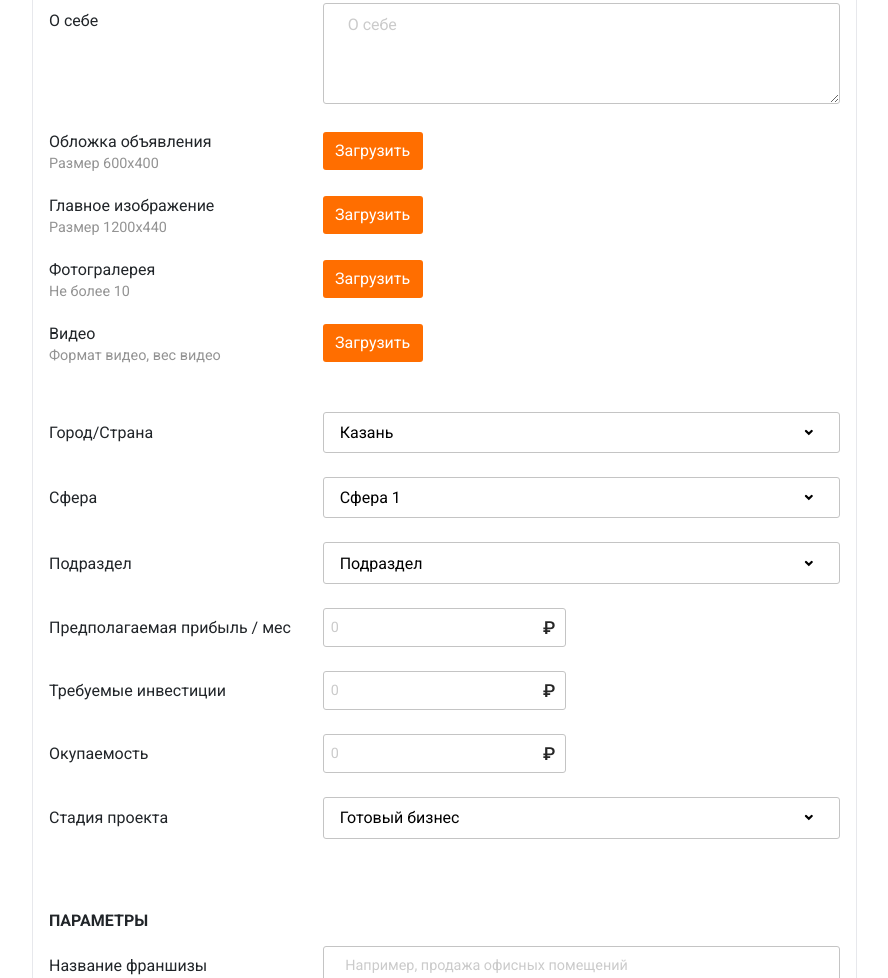
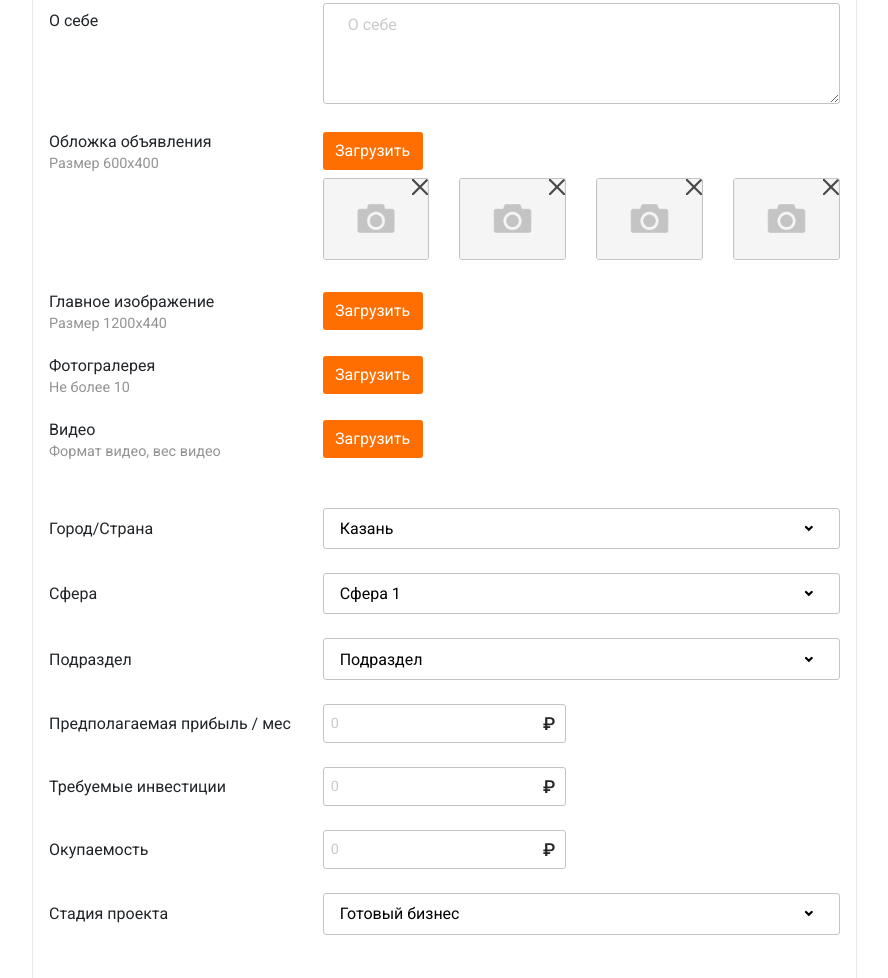
Before and after one commit to ngf93/mylife-pa, a plain HTML site: page new_ad.html in a window 1280 px wide. Shown: the part 845-1823 px from the top of the page, without its empty margins (338-1226 px from the left). Drawn offline with Linux system fonts and the light colour scheme; a script that the page names is missing.

Commit message:
img preview

```diff
--- a/css/style.css
+++ b/css/style.css
@@ -1098,8 +1098,6 @@ CHAT
 
 
 
-.add_banner .radio {}
-
 .hint-img {
     border: 1px solid rgb(var(--color-1));
     display: none;
@@ -1148,3 +1146,41 @@ CHAT
     }
     .video-50 {height: 60vw;}
 }
+
+
+.img-preview {
+    position: relative;
+    border-radius: 3px;
+    border: 1px solid #C4C4C4;
+    overflow: hidden;
+}
+.img-preview img {
+    width: 100%;
+    height: 80px;
+    object-fit: cover;
+}
+.img-preview button {
+    position: absolute;
+    top: 0;
+    right: 0;
+    display: flex;
+    opacity: .7;
+}
+.img-preview button svg {
+    width: 16px;
+    height: 16px;
+}
+.img-preview button svg path {
+    stroke: #000;
+    stroke-width: 7px;
+}
+.img-preview button:hover, .img-preview button:active {opacity: 1;}
+@media (max-width: 1199px){
+    .img-preview img {height: 95px;}
+}
+@media (max-width: 991px){
+    .img-preview img {height: 70px;}
+}
+@media (max-width: 575px){
+    .img-preview img {height: 27vw;}
+}
--- a/new_ad.html
+++ b/new_ad.html
@@ -193,6 +193,52 @@
 										<div class="custom-file">
 											<input type="file" class="custom-file-input" id="customFile1">
 											<label class="custom-file-label" for="customFile1" data-browse="Загрузить"></label>
+										</div>
+										<div class="row mt-2">
+											<div class="col-6 col-lg-4 col-xl-3 mb-2">
+												<div class="img-preview">
+													<img src="images/photo-sample.png">
+													<button class="del-img">
+														<svg version="1.1" xmlns="http://www.w3.org/2000/svg" xmlns:xlink="http://www.w3.org/1999/xlink" preserveAspectRatio="xMidYMid meet" viewBox="0 0 50 50">
+															<path d="M50 50L0 0"></path>
+															<path d="M0 50L50 0"></path>
+														</svg>
+													</button>
+												</div>
+											</div>
+											<div class="col-6 col-lg-4 col-xl-3 mb-2">
+												<div class="img-preview">
+													<img src="images/photo-sample.png">
+													<button class="del-img">
+														<svg version="1.1" xmlns="http://www.w3.org/2000/svg" xmlns:xlink="http://www.w3.org/1999/xlink" preserveAspectRatio="xMidYMid meet" viewBox="0 0 50 50">
+															<path d="M50 50L0 0"></path>
+															<path d="M0 50L50 0"></path>
+														</svg>
+													</button>
+												</div>
+											</div>
+											<div class="col-6 col-lg-4 col-xl-3 mb-2">
+												<div class="img-preview">
+													<img src="images/photo-sample.png">
+													<button class="del-img">
+														<svg version="1.1" xmlns="http://www.w3.org/2000/svg" xmlns:xlink="http://www.w3.org/1999/xlink" preserveAspectRatio="xMidYMid meet" viewBox="0 0 50 50">
+															<path d="M50 50L0 0"></path>
+															<path d="M0 50L50 0"></path>
+														</svg>
+													</button>
+												</div>
+											</div>
+											<div class="col-6 col-lg-4 col-xl-3 mb-2">
+												<div class="img-preview">
+													<img src="images/photo-sample.png">
+													<button class="del-img">
+														<svg version="1.1" xmlns="http://www.w3.org/2000/svg" xmlns:xlink="http://www.w3.org/1999/xlink" preserveAspectRatio="xMidYMid meet" viewBox="0 0 50 50">
+															<path d="M50 50L0 0"></path>
+															<path d="M0 50L50 0"></path>
+														</svg>
+													</button>
+												</div>
+											</div>
 										</div>
 									</div>
 								</div>
```
